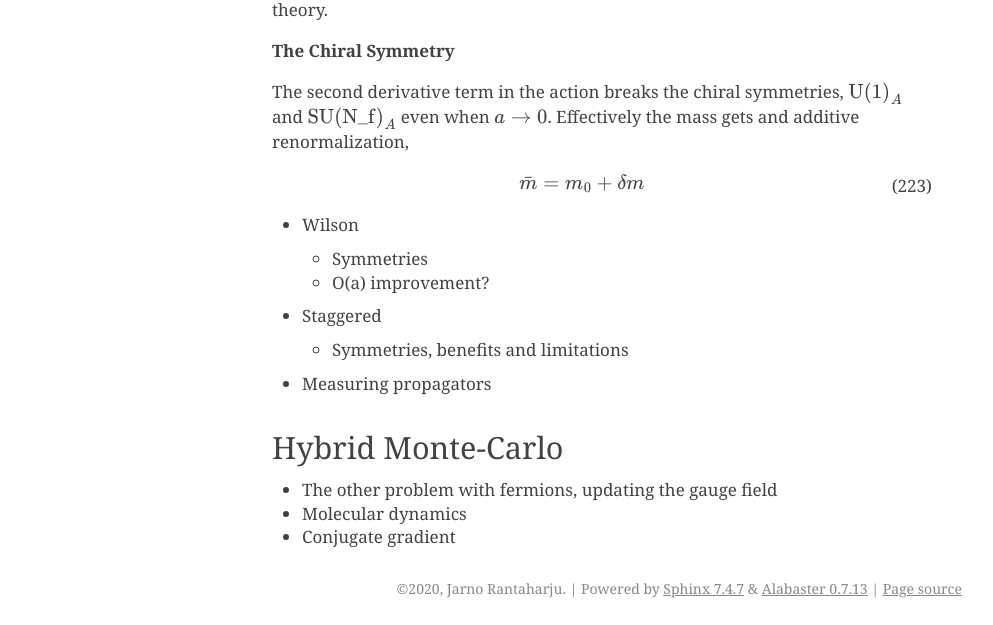
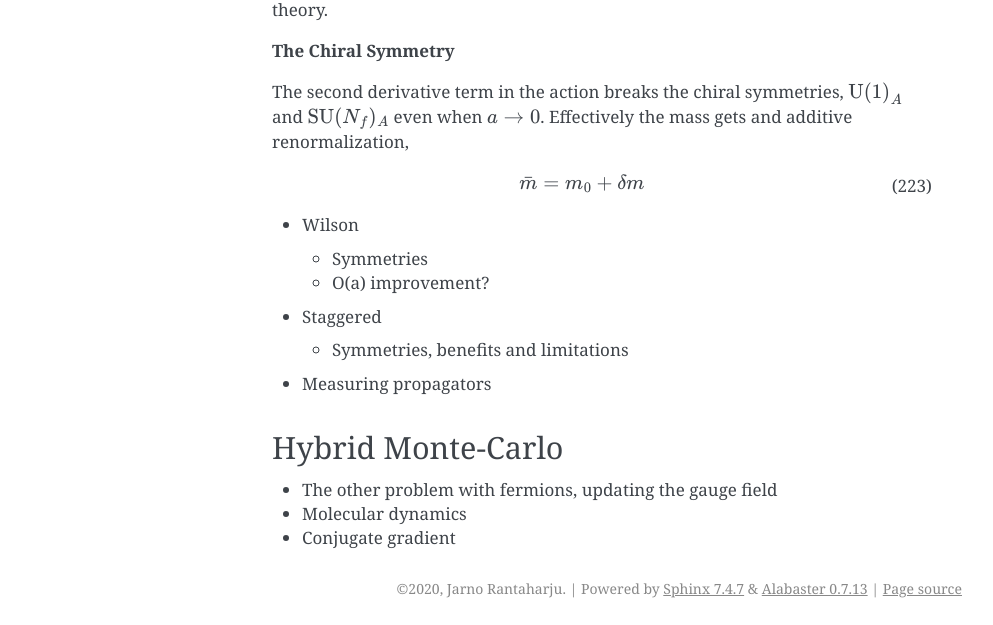
Before and after one commit to rantahar/Lattice-Field-Theory, a Sphinx documentation site: the page built from source/index.rst, in a window 1280 px wide and 900 px high, scrolled down 52840 px. Shown: the part 272-897 px from the top of the window, without its empty margins (148-1141 px from the left). Built offline with Sphinx 7.4.7, drawn with Linux system fonts in a browser that asks for light colours; pages that are not in the unit, such as notebooks, are missing from menus.

Commit message:
Fix incorrect altex

```diff
--- a/source/index.rst
+++ b/source/index.rst
@@ -2645,7 +2645,7 @@ When :math:`a\to 0` the doublers become infinitely massive and decouple from the
 **The Chiral Symmetry**
 
 The second derivative term in the action breaks the chiral symmetries, :math:`\textrm{U(1)}_A`
-and :math:`\textrm{SU(N_f)}_A` even when :math:`a\to 0`.
+and :math:`\textrm{SU}(N_f)_A` even when :math:`a\to 0`.
 Effectively the mass gets and additive renormalization,
 
 .. math::
```
